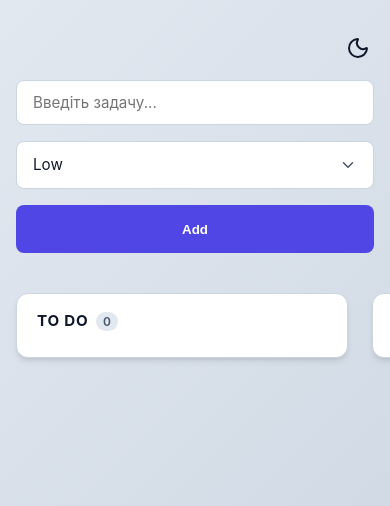
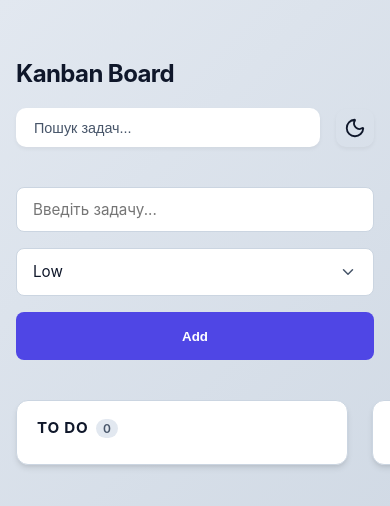
Before and after one commit to AndrewKozak2/kanban-ts, a React (Vite) app: page / in a window 390 px wide. Shown: the top 506 px of the page. Built offline with nearby package versions, Linux system fonts and the light colour scheme.

Commit message:
feat: implement task search with useMemo and responsive header styling

```diff
--- a/src/App.css
+++ b/src/App.css
@@ -69,11 +69,61 @@ body {
 
 .app-header {
   display: flex;
-  justify-content: flex-end;
+  justify-content: space-between;
+  align-items: center;
+  padding: 1.5rem 1rem;
+  margin: 0 auto 1rem auto;
   width: 100%;
   max-width: 1040px;
-  margin: 0 auto 1rem auto;
-  padding: 0 1rem;
+}
+
+.header-title {
+  font-size: 1.5rem;
+  font-weight: 700;
+  color: var(--text-main);
+  letter-spacing: -0.025em;
+}
+
+.header-controls {
+  display: flex;
+  align-items: center;
+  gap: 1rem;
+}
+
+.search-input {
+  padding: 0.6rem 1rem;
+  border-radius: 10px;
+  border: 2px solid transparent;
+  background-color: var(--bg-card);
+  color: var(--text-main);
+  font-size: 0.9rem;
+  outline: none;
+  transition: all 0.2s ease-in-out;
+  min-width: 240px;
+  box-shadow: 0 2px 4px rgba(0, 0, 0, 0.05);
+}
+
+.search-input::placeholder {
+  color: var(--text-muted);
+}
+
+.search-input:focus {
+  border-color: var(--primary);
+  box-shadow: 0 0 0 3px rgba(99, 102, 241, 0.15);
+  background-color: var(--bg-body);
+}
+
+.theme-toggle-btn {
+  display: flex;
+  align-items: center;
+  justify-content: center;
+  padding: 0.5rem;
+  border-radius: 10px;
+  background-color: var(--bg-card);
+  box-shadow: 0 2px 4px rgba(0, 0, 0, 0.05);
+}
+.theme-toggle-btn:hover {
+  background-color: var(--bg-body);
 }
 
 .icon-btn {
@@ -159,6 +209,20 @@ body {
 }
 
 @media (max-width: 640px) {
+  .app-header {
+    flex-direction: column;
+    align-items: flex-start;
+    gap: 1rem;
+  }
+
+  .header-controls {
+    width: 100%;
+  }
+
+  .search-input {
+    flex-grow: 1;
+    min-width: 0;
+  }
   .add-task-form {
     flex-direction: column;
   }
--- a/src/App.tsx
+++ b/src/App.tsx
@@ -1,4 +1,4 @@
-import { useEffect, useState } from "react";
+import { useEffect, useState, useMemo } from "react";
 import { type Priority } from "./types/todo";
 import { Column } from "./components/Column/Column";
 import {
@@ -25,6 +25,12 @@ function App() {
     const savedTheme = localStorage.getItem("theme") as "light" | "dark" | null;
     return savedTheme ? savedTheme : "light";
   });
+  const [searchQuery, setSearchQuery] = useState("");
+  const filteredTasks = useMemo(() => {
+    return tasks.filter((task) =>
+      task.title.toLowerCase().includes(searchQuery.toLowerCase()),
+    );
+  }, [tasks, searchQuery]);
 
   function handleChange(e: React.ChangeEvent<HTMLInputElement>) {
     setInputValue(e.target.value);
@@ -51,9 +57,23 @@ function App() {
   return (
     <div>
       <header className="app-header">
-        <button onClick={toggleTheme} className="icon-btn">
-          {theme === "light" ? <Moon size={24} /> : <Sun size={24} />}
-        </button>
+        <div className="header-title">Kanban Board</div>
+        <div className="header-controls">
+          <input
+            type="text"
+            value={searchQuery}
+            onChange={(e) => setSearchQuery(e.target.value)}
+            placeholder="Пошук задач..."
+            className="search-input"
+          />
+          <button
+            onClick={toggleTheme}
+            className="icon-btn theme-toggle-btn"
+            aria-label="Toggle theme"
+          >
+            {theme === "light" ? <Moon size={22} /> : <Sun size={22} />}
+          </button>
+        </div>
       </header>
       <form onSubmit={handleSubmit} className="add-task-form">
         <input
@@ -73,7 +93,7 @@ function App() {
         <Column
           title="To Do"
           status="todo"
-          tasks={tasks.filter((t) => t.status === "todo")}
+          tasks={filteredTasks.filter((t) => t.status === "todo")}
           onStatusChange={changeStatus}
           onDelete={deleteTask}
           onUpdate={updateTask}
@@ -81,7 +101,7 @@ function App() {
         <Column
           title="In Progress"
           status="in-progress"
-          tasks={tasks.filter((t) => t.status === "in-progress")}
+          tasks={filteredTasks.filter((t) => t.status === "in-progress")}
           onStatusChange={changeStatus}
           onDelete={deleteTask}
           onUpdate={updateTask}
@@ -89,7 +109,7 @@ function App() {
         <Column
           title="Done"
           status="done"
-          tasks={tasks.filter((t) => t.status === "done")}
+          tasks={filteredTasks.filter((t) => t.status === "done")}
           onStatusChange={changeStatus}
           onDelete={deleteTask}
           onUpdate={updateTask}
--- a/src/components/CustomSelect/CustomSelect.tsx
+++ b/src/components/CustomSelect/CustomSelect.tsx
@@ -1,5 +1,5 @@
 import { useState, useRef, useEffect } from "react";
-import { createPortal } from "react-dom"; // 1. Імпортуємо портал
+import { createPortal } from "react-dom";
 import { ChevronDown } from "lucide-react";
 import "./CustomSelect.css";
 
@@ -20,17 +20,14 @@ export const CustomSelect = <T extends string>({
   onChange,
 }: CustomSelectProps<T>) => {
   const [isOpen, setIsOpen] = useState(false);
-  // Стан для збереження координат кнопки
   const [coords, setCoords] = useState({ top: 0, left: 0, width: 0 });
   const containerRef = useRef<HTMLDivElement>(null);
 
-  // Функція відкриття/закриття з вирахуванням координат
   const toggle = () => {
     if (!isOpen && containerRef.current) {
-      // Отримуємо розміри та позицію кнопки на екрані
       const rect = containerRef.current.getBoundingClientRect();
       setCoords({
-        top: rect.bottom + window.scrollY + 4, // 4px відступ вниз
+        top: rect.bottom + window.scrollY + 4,
         left: rect.left + window.scrollX,
         width: rect.width,
       });
@@ -38,13 +35,11 @@ export const CustomSelect = <T extends string>({
     setIsOpen(!isOpen);
   };
 
-  // Закриття при кліку зовні (оновлена логіка для порталу)
   useEffect(() => {
     if (!isOpen) return;
 
     function handleClickOutside(event: MouseEvent) {
       const target = event.target as Node;
-      // Перевіряємо, чи клік був НЕ по кнопці і НЕ по випадаючому списку
       const dropdownElement = document.querySelector(".custom-select-dropdown");
       if (
         containerRef.current &&
@@ -56,9 +51,7 @@ export const CustomSelect = <T extends string>({
       }
     }
 
-    // Додаємо слухач з { capture: true } для надійнішого перехоплення подій
     document.addEventListener("click", handleClickOutside, { capture: true });
-    // Також закриваємо при скролі сторінки, щоб список не "відлітав"
     window.addEventListener("scroll", () => setIsOpen(false), {
       capture: true,
     });
@@ -75,13 +68,11 @@ export const CustomSelect = <T extends string>({
 
   const currentLabel = options.find((opt) => opt.value === value)?.label;
 
-  // JSX випадаючого списку
   const dropdownMenu = (
     <div
       className="custom-select-dropdown"
-      // Задаємо позицію динамічно через стилі
       style={{
-        position: "fixed", // Тепер він фіксований відносно вікна
+        position: "fixed",
         top: coords.top,
         left: coords.left,
         width: coords.width,
@@ -92,7 +83,7 @@ export const CustomSelect = <T extends string>({
           key={opt.value}
           className={`custom-select-option ${value === opt.value ? "selected" : ""}`}
           onClick={(e) => {
-            e.stopPropagation(); // Зупиняємо спливання події
+            e.stopPropagation();
             onChange(opt.value);
             setIsOpen(false);
           }}
@@ -115,8 +106,6 @@ export const CustomSelect = <T extends string>({
           className={`select-arrow ${isOpen ? "open" : ""}`}
         />
       </div>
-
-      {/* Рендеримо список через Портал прямо в body */}
       {isOpen && createPortal(dropdownMenu, document.body)}
     </div>
   );
```
